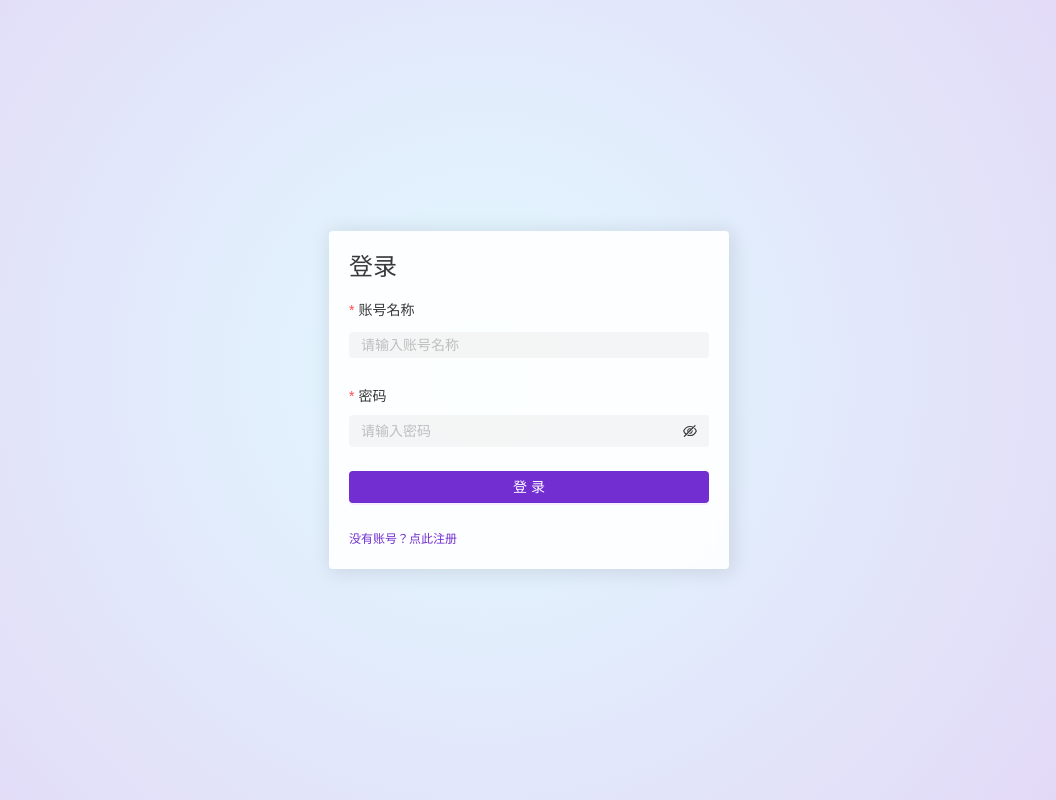
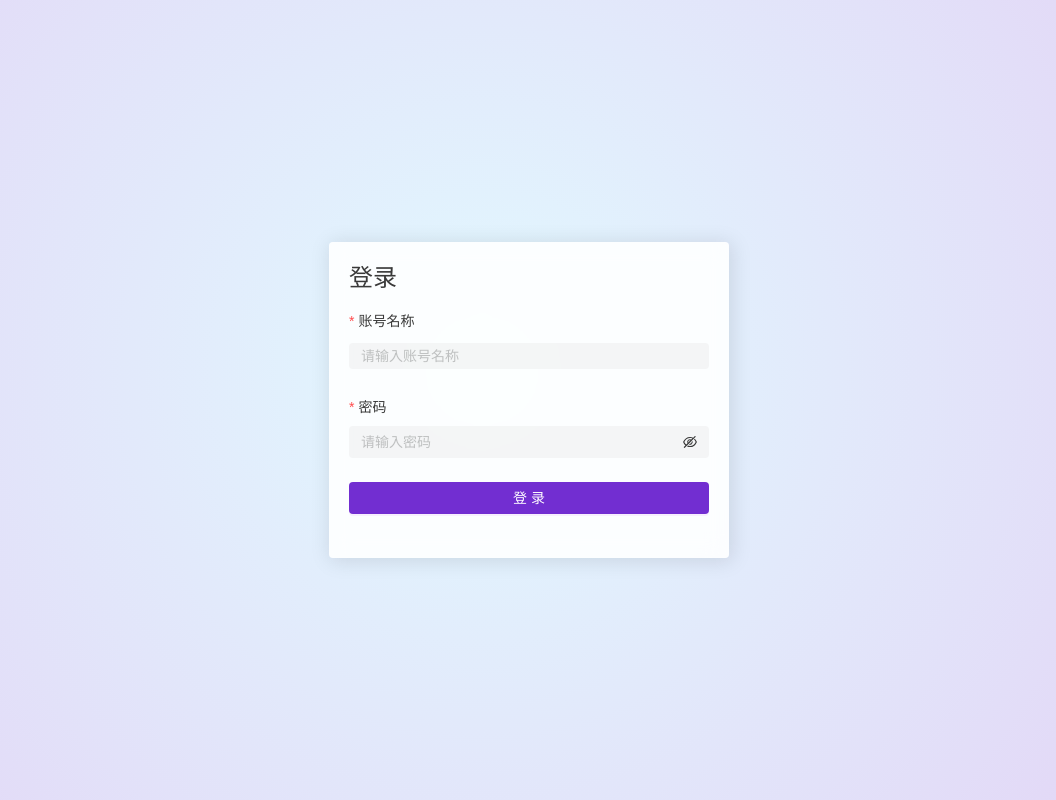
Before and after one commit to RaggedyWalker/beta-eye-react, a React (Vite) app: page /eye/login in a window 1280 px wide. Shown: the whole page, without its empty margins (111-1167 px from the left). Built offline with nearby package versions, Linux system fonts and the light colour scheme; what @raggedywalkerjonny/klinecharts would draw is missing.

Commit message:
feat: 屏蔽注册页面

```diff
--- /dev/null
+++ b/src/context/user.tsx
@@ -0,0 +1,29 @@
+import { createContext, ReactNode, useContext, useState } from 'react';
+import { User } from '@/types/user';
+
+// 定义 Context 的默认值和类型
+interface UserContextType {
+  user: User | null;
+  setUser: (user: User | null) => void;
+}
+
+const UserContext = createContext<UserContextType | undefined>(undefined);
+
+export const UserProvider = ({ children }: { children: ReactNode }) => {
+  const [user, setUser] = useState<User | null>(null);
+
+  return (
+    <UserContext.Provider value={{ user, setUser }}>
+      {children}
+    </UserContext.Provider>
+  );
+};
+
+// 自定义 Hook 用于访问用户信息
+export const useUserContext = () => {
+  const context = useContext(UserContext);
+  if (context === undefined) {
+    throw new Error('useUser must be used within a UserProvider');
+  }
+  return context;
+};
--- a/src/main.tsx
+++ b/src/main.tsx
@@ -11,6 +11,7 @@ import themeConfig from '@/themes/theme.config.ts';
 import { StyleProvider } from '@ant-design/cssinjs';
 import dayjs from 'dayjs';
 import 'dayjs/locale/zh-cn';
+import { UserProvider } from './context/user';
 import './main.css';
 
 dayjs.locale(zhCN.locale);
@@ -19,9 +20,11 @@ ReactDOM.createRoot(document.getElementById('root')!).render(
   <React.StrictMode>
     <ConfigProvider theme={themeConfig} locale={zhCN}>
       <StyleProvider layer>
-        <App>
-          <RouterProvider router={router}></RouterProvider>
-        </App>
+        <UserProvider>
+          <App>
+            <RouterProvider router={router}></RouterProvider>
+          </App>
+        </UserProvider>
       </StyleProvider>
     </ConfigProvider>
   </React.StrictMode>,
--- a/src/pages/user/login/Login.tsx
+++ b/src/pages/user/login/Login.tsx
@@ -1,6 +1,7 @@
 import { useEffect } from 'react';
 import { useLocation, useNavigate } from 'react-router-dom';
 import { App, Button, Form, Input } from 'antd';
+import { useUserContext } from '@/context/user';
 import service from '@/service';
 import useUserInfo from '@/hooks/useUserInfo';
 
@@ -16,6 +17,8 @@ function Login() {
   const navigate = useNavigate();
   const { message } = App.useApp();
 
+  const { setUser } = useUserContext();
+
   const { setToken, clearToken } = useUserInfo();
 
   const location = useLocation();
@@ -30,7 +33,9 @@ function Login() {
     service.user
       .login(values)
       .then((result) => {
-        setToken(result.data.token);
+        setToken(result.token);
+        setUser(result.info);
+        // 后续放到store中
         let from = '/';
         if (location.state?.from) {
           from = location.state.from;
@@ -100,6 +105,7 @@ function Login() {
           </Button>
         </Form.Item>
       </Form>
+      {localStorage.mode === 'dev' && (
         <p>
           <a
             className="text-xs text-primary cursor-pointer"
@@ -108,6 +114,7 @@ function Login() {
             没有账号？点此注册
           </a>
         </p>
+      )}
     </div>
   );
 }
--- a/src/pages/user/login/Regsitry.tsx
+++ b/src/pages/user/login/Regsitry.tsx
@@ -26,6 +26,12 @@ function Registry() {
       message.error((e as Error).message);
     }
   };
+
+  // 只能本地开发看到注册页
+  if (localStorage.mode !== 'dev') {
+    window.location.href = '/eye/login';
+    // navigate('/login', {replace: true});
+  }
 
   return (
     <div>
--- a/src/service/user.ts
+++ b/src/service/user.ts
@@ -1,13 +1,14 @@
+import { LoginInfo } from '@/types/service';
 import axios from 'axios';
 import CryptoJS from 'crypto-js';
 
 const key = 'beta_secret_key';
 
 const user = {
-  async login(data: { userName?: string; password: string }) {
+  async login(data: { userName?: string; password: string }): Promise<LoginInfo> {
     data.password = CryptoJS.AES.encrypt(data.password, key).toString();
     const result = await axios.post('/user/login', data);
-    return result;
+    return result.data;
   },
 
   async register(data: {
--- /dev/null
+++ b/src/types/user.ts
@@ -0,0 +1,16 @@
+// 定义用户信息的类型
+export interface User {
+  id: number;
+  userName: string;
+  password?: string;
+  email: string | null;
+  phone: string | null;
+  role: UserRole;
+}
+
+export enum UserRole {
+  ADMIN,
+  USER,
+  VIP,
+  PREMIUM,
+}
```
Also changed, not shown: src/types/service/index.ts (+7 -0 lines). Lines whose indentation alone changed are shown as unchanged.
